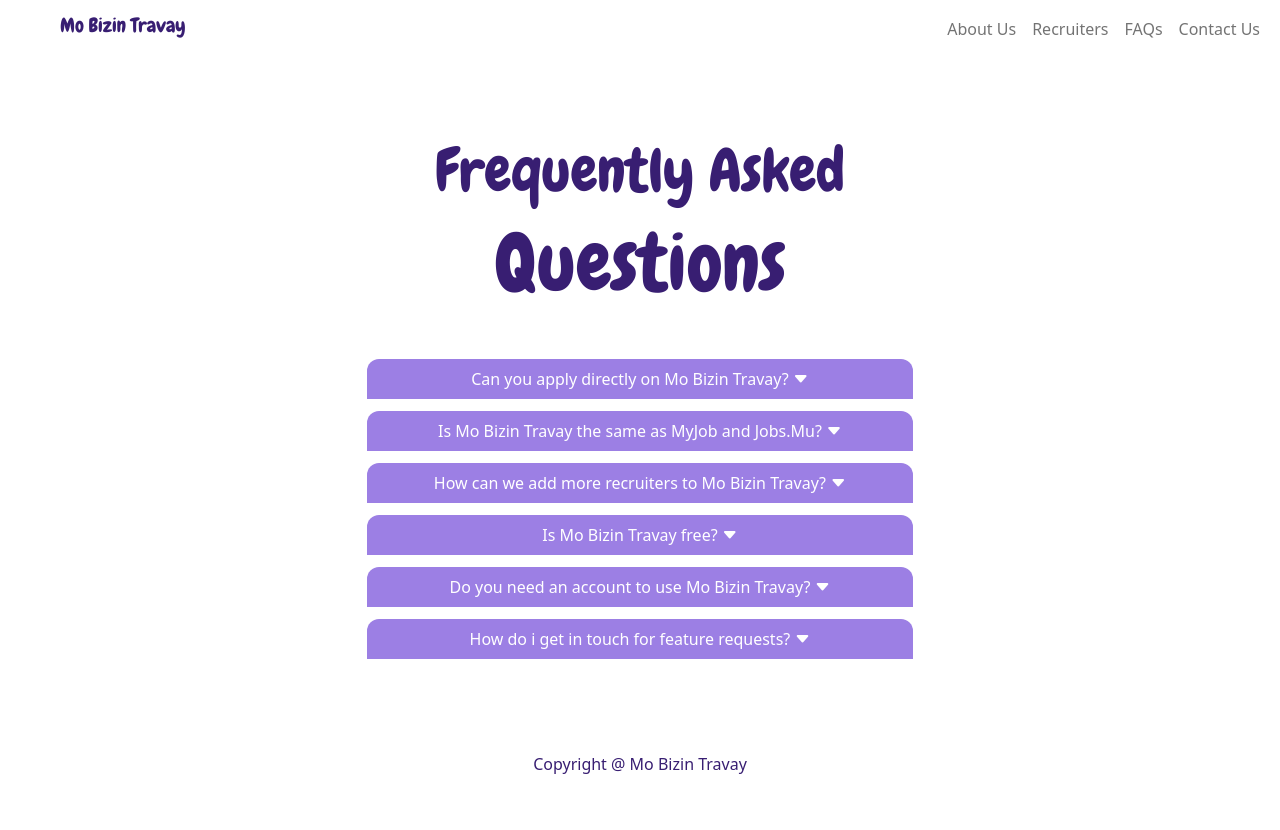
After one commit to mervinhemaraju/mo-bizin-travay, a Flask app: page /web/faq in a window 1280 px wide. The commit adds this page. Run offline with Flask 3, Linux system fonts and the light colour scheme; some libraries are stand-ins or nearby versions.

Commit message:
- Added remaining pages - Added faq page

```diff
--- a/src/app/__init__.py
+++ b/src/app/__init__.py
@@ -7,11 +7,11 @@ app = Mbt()
 
 # * Register Blueprints
 # > Web App Blueprints
-app.register_blueprint(web, url_prefix="/home")
+app.register_blueprint(web, url_prefix="/web")
 
 
 # * Redirect to the correct web page by default
 @app.route("/")
-@app.route("/home")
+@app.route("/web")
 def page_web():
     return redirect(url_for("web.home_view"))
--- a/src/app/web/static/css/main.css
+++ b/src/app/web/static/css/main.css
@@ -13,6 +13,26 @@
 }
 
 /* Reuseables */
+.mbt-faq-title {
+    background-color: var(--color-accent-primary);
+    color: var(--color-onsurface-primary);
+    padding: 8px;
+    border-top-left-radius: 12px;
+    border-top-right-radius: 12px;
+}
+
+.mbt-faq-title:hover {
+    cursor: pointer;
+}
+
+.mbt-faq-body {
+    background-color: var(--color-accent-fade);
+    color: var(--color-titles-primary);
+    padding: 12px;
+    border-bottom-left-radius: 12px;
+    border-bottom-right-radius: 12px;
+}
+
 .mbt-pills {
     background-color: var(--color-accent-fade);
     border: var(--color-accent-fade);
@@ -110,3 +130,7 @@ h6 {
 .accent {
     background-color: var(--color-onbackground-primary);
 }
+
+.faq-wrapper {
+    margin-bottom: 12px;
+}
--- /dev/null
+++ b/src/app/web/templates/faq.html
@@ -0,0 +1,115 @@
+{% extends 'master.html' %}
+
+{% block title %}
+FAQs
+{% endblock %}
+
+{% block meta %}
+<meta content="mo bizin travay" name="description">
+<meta content="mo bizin travay" name="keywords">
+{% endblock %}
+
+{% block body %}
+
+<div class="container main-spacer">
+
+    <div class="row">
+
+        <div class="col-md-6 mx-auto text-center">
+            <div class="mbt-text-chewy mb-5">
+                <h1 style="font-size: 60px;">
+                    Frequently Asked
+                </h1>
+                <h1 style="font-size: 80px;">
+                    Questions
+                </h1>
+            </div>
+
+            <div class="position-relative mb-5">
+
+                <div class="faq-wrapper">
+                    <div data-bs-toggle="collapse" data-bs-target="#collapseExample1" aria-expanded="false"
+                        aria-controls="collapseExample" class="mbt-faq-title">
+                        Can you apply directly on Mo Bizin Travay? <i class="bi bi-caret-down-fill"></i>
+                    </div>
+                    <div class="collapse" id="collapseExample1">
+                        <div class="mbt-faq-body">
+                            Some placeholder content for the collapse component. This panel is hidden by default but
+                            revealed when the user activates the relevant trigger.
+                        </div>
+                    </div>
+                </div>
+
+                <div class="faq-wrapper">
+                    <div data-bs-toggle="collapse" data-bs-target="#collapseExample1" aria-expanded="false"
+                        aria-controls="collapseExample" class="mbt-faq-title">
+                        Is Mo Bizin Travay the same as MyJob and Jobs.Mu? <i class="bi bi-caret-down-fill"></i>
+                    </div>
+                    <div class="collapse" id="collapseExample1">
+                        <div class="mbt-faq-body">
+                            Some placeholder content for the collapse component. This panel is hidden by default but
+                            revealed when the user activates the relevant trigger.
+                        </div>
+                    </div>
+                </div>
+
+                <div class="faq-wrapper">
+                    <div data-bs-toggle="collapse" data-bs-target="#collapseExample" aria-expanded="false"
+                        aria-controls="collapseExample" class="mbt-faq-title">
+                        How can we add more recruiters to Mo Bizin Travay? <i class="bi bi-caret-down-fill"></i>
+                    </div>
+                    <div class="collapse" id="collapseExample">
+                        <div class="mbt-faq-body">
+                            Some placeholder content for the collapse component. This panel is hidden by default but
+                            revealed when the user activates the relevant trigger.
+                        </div>
+                    </div>
+                </div>
+
+                <div class="faq-wrapper">
+                    <div data-bs-toggle="collapse" data-bs-target="#collapseExample" aria-expanded="false"
+                        aria-controls="collapseExample" class="mbt-faq-title">
+                        Is Mo Bizin Travay free? <i class="bi bi-caret-down-fill"></i>
+                    </div>
+                    <div class="collapse" id="collapseExample">
+                        <div class="mbt-faq-body">
+                            Some placeholder content for the collapse component. This panel is hidden by default but
+                            revealed when the user activates the relevant trigger.
+                        </div>
+                    </div>
+                </div>
+
+                <div class="faq-wrapper">
+                    <div data-bs-toggle="collapse" data-bs-target="#collapseExample" aria-expanded="false"
+                        aria-controls="collapseExample" class="mbt-faq-title">
+                        Do you need an account to use Mo Bizin Travay? <i class="bi bi-caret-down-fill"></i>
+                    </div>
+                    <div class="collapse" id="collapseExample">
+                        <div class="mbt-faq-body">
+                            Some placeholder content for the collapse component. This panel is hidden by default but
+                            revealed when the user activates the relevant trigger.
+                        </div>
+                    </div>
+                </div>
+
+                <div class="faq-wrapper">
+                    <div data-bs-toggle="collapse" data-bs-target="#collapseExample" aria-expanded="false"
+                        aria-controls="collapseExample" class="mbt-faq-title">
+                        How do i get in touch for feature requests? <i class="bi bi-caret-down-fill"></i>
+                    </div>
+                    <div class="collapse" id="collapseExample">
+                        <div class="mbt-faq-body">
+                            Some placeholder content for the collapse component. This panel is hidden by default but
+                            revealed when the user activates the relevant trigger.
+                        </div>
+                    </div>
+                </div>
+            </div>
+
+        </div>
+
+    </div>
+
+</div>
+
+{% endblock %}
--- a/src/app/web/templates/master.html
+++ b/src/app/web/templates/master.html
@@ -50,10 +50,14 @@
             </button>
             <div class="collapse navbar-collapse" id="navbarNav">
                 <ul class="navbar-nav ms-auto">
-                    <li class="nav-item"><a class="nav-link active" aria-current="page" href="#">About Us</a></li>
-                    <li class="nav-item"><a class="nav-link" aria-current="page" href="#">Recruiters</a></li>
-                    <li class="nav-item"><a class="nav-link" aria-current="page" href="#">FAQs</a></li>
-                    <li class="nav-item"><a class="nav-link" aria-current="page" href="#">Contact Us</a></li>
+                    <li class="nav-item"><a class="nav-link" aria-current="page"
+                            href="{{ url_for('web.about_us') }}">About Us</a></li>
+                    <li class="nav-item"><a class="nav-link" aria-current="page"
+                            href="{{ url_for('web.recruiters') }}">Recruiters</a></li>
+                    <li class="nav-item"><a class="nav-link" aria-current="page"
+                            href="{{ url_for('web.faq') }}">FAQs</a></li>
+                    <li class="nav-item"><a class="nav-link" aria-current="page"
+                            href="{{ url_for('web.contact_us') }}">Contact Us</a></li>
                 </ul>
             </div>
         </div>
--- a/src/app/web/web.py
+++ b/src/app/web/web.py
@@ -11,6 +11,26 @@ web = Blueprint("web", __name__, static_folder="static", template_folder="templa
 @web.route("/")
 def home_view():
     return HTML("index.html")
+
+
+@web.route("/aboutus")
+def about_us():
+    return HTML("aboutus.html")
+
+
+@web.route("/faq")
+def faq():
+    return HTML("faq.html")
+
+
+@web.route("/contactus")
+def contact_us():
+    return HTML("contactus.html")
+
+
+@web.route("/recruiters")
+def recruiters():
+    return HTML("recruiters.html")
 
 
 @web.route("/search")
```
Also changed, not shown: src/app/web/templates/aboutus.html (added, +112 -0 lines), src/app/web/templates/contactus.html (added, +112 -0 lines), src/app/web/templates/recruiters.html (added, +115 -0 lines).
